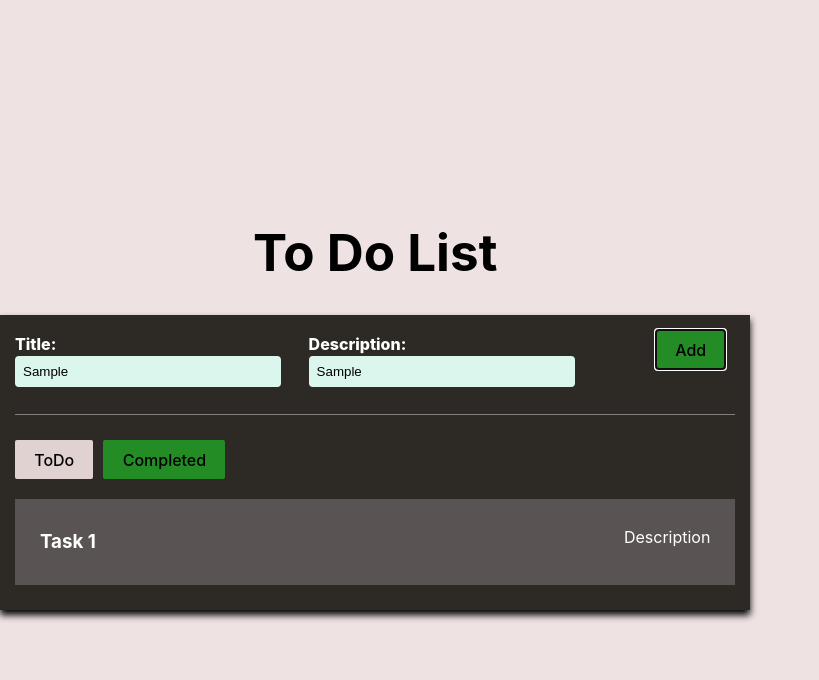
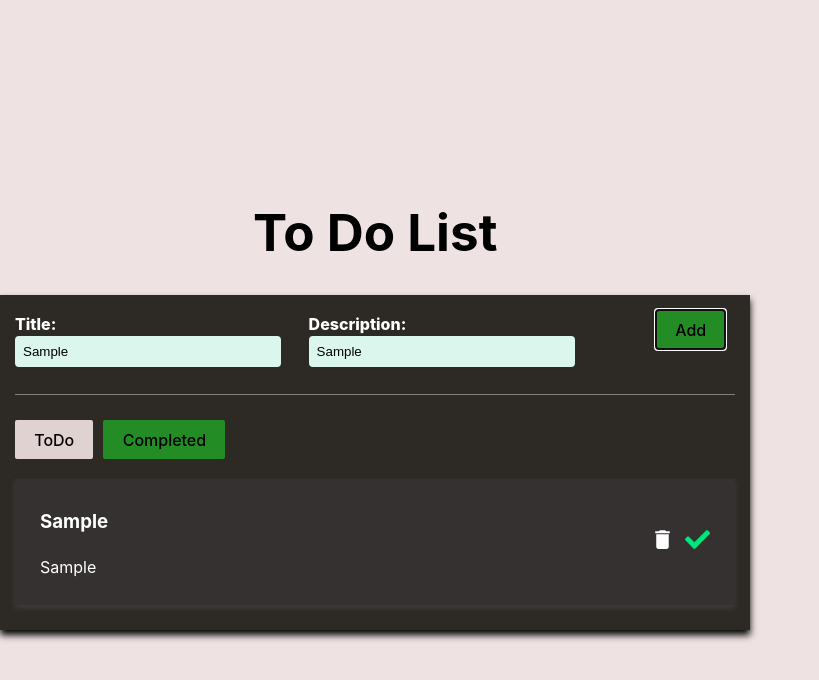
Before and after one commit to yojana29/FrontendClasses, a React (Vite) app in the folder REACT/: page / in a window 1280 px wide. Both pictures are taken after typing "Sample", "Sample" into the empty fields and a click on the button "Add". Shown: the top 680 px of the page, without its empty margins (0-819 px from the left). Built offline with nearby package versions, Linux system fonts and the light colour scheme.

Commit message:
working on it

```diff
--- a/REACT/package.json
+++ b/REACT/package.json
@@ -11,7 +11,8 @@
   },
   "dependencies": {
     "react": "^18.3.1",
-    "react-dom": "^18.3.1"
+    "react-dom": "^18.3.1",
+    "react-icons": "^5.4.0"
   },
   "devDependencies": {
     "@eslint/js": "^9.15.0",
--- a/REACT/src/App.css
+++ b/REACT/src/App.css
@@ -5,14 +5,7 @@ body{
 
 }
 
-.App {
-    display: flex;
-    flex-direction: column;
-    align-items: center;
-    justify-content: center;
-    width: 100%;
-    height: 100%;
-}
+
 h1{
     text-align:center;
     color:black;
@@ -85,12 +78,47 @@ button:hover{
 }
 
 .todo-lists-items{
-    background-color:rgb(90, 83, 83);
+    background-color:rgb(54, 49, 49);
     display: flex;
     justify-content:space-between;
+    align-items: center;
     padding:25px;
     padding-bottom:10px;
     padding-top:10px;
     margin-bottom:10px;
+    box-shadow:0px 3px 5px rgb(65, 61, 61);
 
 }
+
+todo-lists-items h3{
+    font-size: 14px;
+    color:rgb(0, 230, 122);
+    font-weight:bold;
+    margin:0;
+}
+
+todo-lists-items p{
+    font-size:14px;
+    color:rgb(161, 161,161);
+    margin-top:8px;
+}
+
+.icon{
+    font-size:25px;
+    cursor:pointer;
+}
+
+.icon:hover{
+    color:red;
+}
+
+.check-icon{
+    font-size:25px;
+    margin-left:10px;
+    color:rgb(0,230,122);
+    cursor:pointer;
+}
+
+.check-icon:hover{
+    color:rgb(4,196,106);
+}
--- a/REACT/src/App.jsx
+++ b/REACT/src/App.jsx
@@ -1,8 +1,26 @@
 import React,{useState} from 'react'
 import './App.css'
+import { MdDelete } from "react-icons/md";
+import { FaCheck } from "react-icons/fa";
 
 function App() {
   const [isCompleteScreen,setCompleteScreen] = useState(false);
+  const [allTodos,setTodos] = useState([]);
+  const [newTitle,setNewTitle] = useState("");
+  const [newDescription,setNewDescription] = useState("");
+
+
+  const handleAddTodo = () => {
+    let newTodoItem = {
+      title:newTitle,
+      description:newDescription
+    }
+
+    let updatedTodoArr = [...allTodos];
+    updatedTodoArr.push(newTodoItem);
+    setTodos(updatedTodoArr);
+
+  }
 
 
   return (
@@ -13,14 +31,14 @@ function App() {
         <div className="todo-input">
           <div className="todo-input-item">
           <label> Title:</label>
-          <input type="text" placeholder="What's the title" />
+          <input type="text" value = {newTitle} onChange={(e) =>setNewTitle(e.target.value)} placeholder="What's the title" />
           </div>
           <div className="todo-input-item">
             <label>Description:</label>
-            <input type="text" placeholder='Describe your task' />
+            <input type="text" value = {newDescription} onChange = {(e) => setNewDescription(e.target.value)}  placeholder='Describe your task' />
           </div>
           <div className="todo-input-item">
-            <button type = "button" className="add">Add</button>
+            <button type = "button" onClick={handleAddTodo}  className="add">Add</button>
           </div>
         </div>
 
@@ -30,14 +48,28 @@ function App() {
         </div>
 
         <div className = "todo-list">
-          <div className="todo-lists-items">
-            <h3>Task 1</h3>
-            <p>Description</p>
+
+          {allTodos.map((item,index) =>{
+            return(
+          <div className="todo-lists-items" key = {index}>
+            <div>
+            <h3>{item.title}</h3>
+            <p>{item.description}</p>
             </div>
+
+            <div>
+              <MdDelete className="icon" title="Delete?"/>
+              <FaCheck className = "check-icon" title="Complete?" />
+            </div>
+
+            </div>
+            )
+          })}
+
+
         </div>
 
       </div>
-
 
      </div>
 
```
Also changed, not shown: 2 other files (tests, documents, lock files or other folders).
